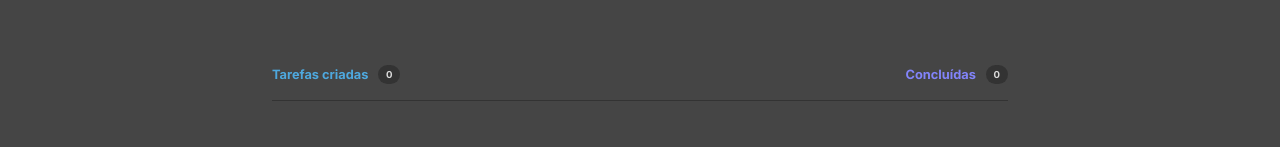
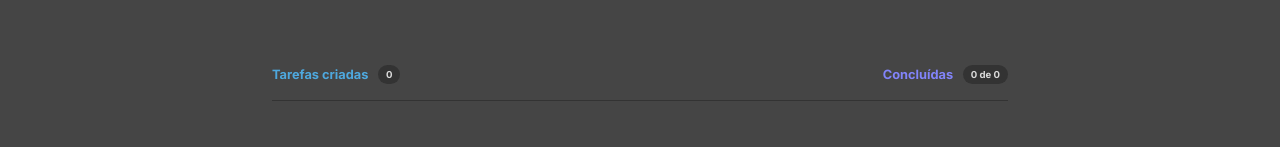
Before and after one commit to murilokuerten92/tasks-list, a React (Vite) app: page / in a window 1280 px wide. Shown: the part 221-368 px from the top of the page. Built offline with nearby package versions, Linux system fonts and the light colour scheme; grey boxes are pictures that could not be loaded.

Commit message:
feat: creating reduce for sum qtd tasks

```diff
--- a/src/pages/Dashboard/index.tsx
+++ b/src/pages/Dashboard/index.tsx
@@ -27,14 +27,13 @@ export const Dashboard = () => {
     setTasks([...tasks, { id: Math.random(), name: newTask, checked: false }]);
   }
 
-  function handleTaskCheck(taskId: number){
-
-   const newTasks = tasks.map(task => {
-      if(task.id === taskId){
-        return { ...task, checked: true }
+  function handleTaskCheck(taskId: number) {
+    const newTasks = tasks.map((task) => {
+      if (task.id === taskId) {
+        return { ...task, checked: true };
       }
 
-      return task
+      return task;
     });
 
     setTasks(newTasks);
@@ -47,6 +46,18 @@ export const Dashboard = () => {
 
     setTasks([...tasks]);
   }
+
+  const {completed, totals} = tasks.reduce(
+    (acc, result) => {
+      if (result.checked) {
+        acc.completed += 1;
+      }
+      acc.totals += 1;
+
+      return acc;
+    },
+    { completed: 0, totals: 0 }
+  );
 
   return (
     <S.Container>
@@ -80,7 +91,9 @@ export const Dashboard = () => {
             <div className="main__tasks">
               <h6 className="main__tasks__text_checked">Concluídas</h6>
               <div className="main__tasks__amount">
-                <span>0</span>
+                <span>
+                  {completed} de {totals}
+                </span>
               </div>
             </div>
           </header>
@@ -96,7 +109,9 @@ export const Dashboard = () => {
                     {task.checked && <img src={CheckSVG} alt="check" />}
                   </S.Radio>
                   <div className="main__list__card__text">
-                    <S.Paragraph checked={task.checked}>{task.name}</S.Paragraph>
+                    <S.Paragraph checked={task.checked}>
+                      {task.name}
+                    </S.Paragraph>
                   </div>
                 </div>
                 <div
```
Lines whose indentation alone changed are shown as unchanged.
